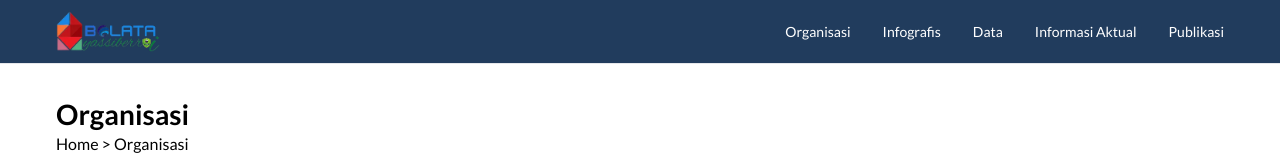
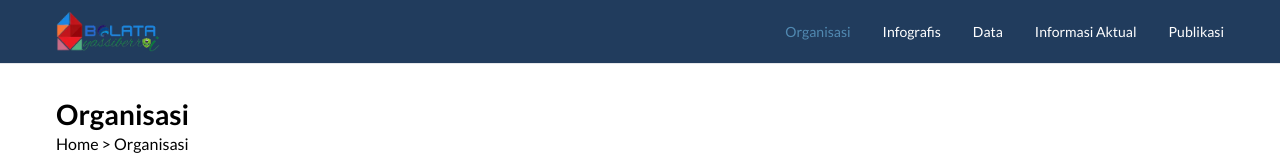
Before and after one commit to Tim-KP-SatuData-Barru/SatuData-Barru, a Next.js app: page /organisasi in a window 1280 px wide. Shown: the top 160 px of the page. Built offline with nearby package versions, Linux system fonts and the light colour scheme.

Commit message:
modify some code

```diff
--- a/app/components/navbar/Navbar.tsx
+++ b/app/components/navbar/Navbar.tsx
@@ -2,39 +2,39 @@
 import React from 'react'
 import Image from "next/image";
 import Link from "next/link";
-import { useState } from "react";
+import { usePathname } from "next/navigation";
 
 function Navbar() {
-    const [active, setActive] = useState<number | null>(null);
+    const pathname = usePathname()
 
     const navItems = [
       { id: 1, title: "Organisasi", href: "/organisasi" },
-      { id: 2, title: "Infografis", href: "/" },
-      { id: 3, title: "Data", href: "/" },
+      { id: 2, title: "Infografis", href: "/infografis" },
+      { id: 3, title: "Data", href: "/data" },
       { id: 4, title: "Informasi Aktual", href: "/informasi-aktual" },
-      { id: 5, title: "Publikasi", href: "/" },
+      { id: 5, title: "Publikasi", href: "/publikasi" },
     ];
 
   return (
     <nav className="sticky top-0 z-50 flex h-16 w-screen items-center justify-between border-b bg-blue-dark px-14 py-4">
-        <div>
+        <Link
+          href="/">
         <Image
             src="/images/bolata_logo.png"
             width={105}
             height={50}
             alt="Bolata's icon"
         />
-        </div>
+        </Link>
         <section className="flex items-center gap-8 text-white text-sm">
         {navItems.map((link) => (
           <Link key={link.id} href={link.href}>
             <span
               className={`${
-                active === link.id
-                  ? "font-semibold hover:text-white-hover"
+                pathname.startsWith(link.href)
+                  ? "hover:text-white-hover text-blue-light"
                   : "hover:text-white-hover"
               } `}
-              onClick={() => setActive(link.id)}
             >
               {link.title}
             </span>
```
